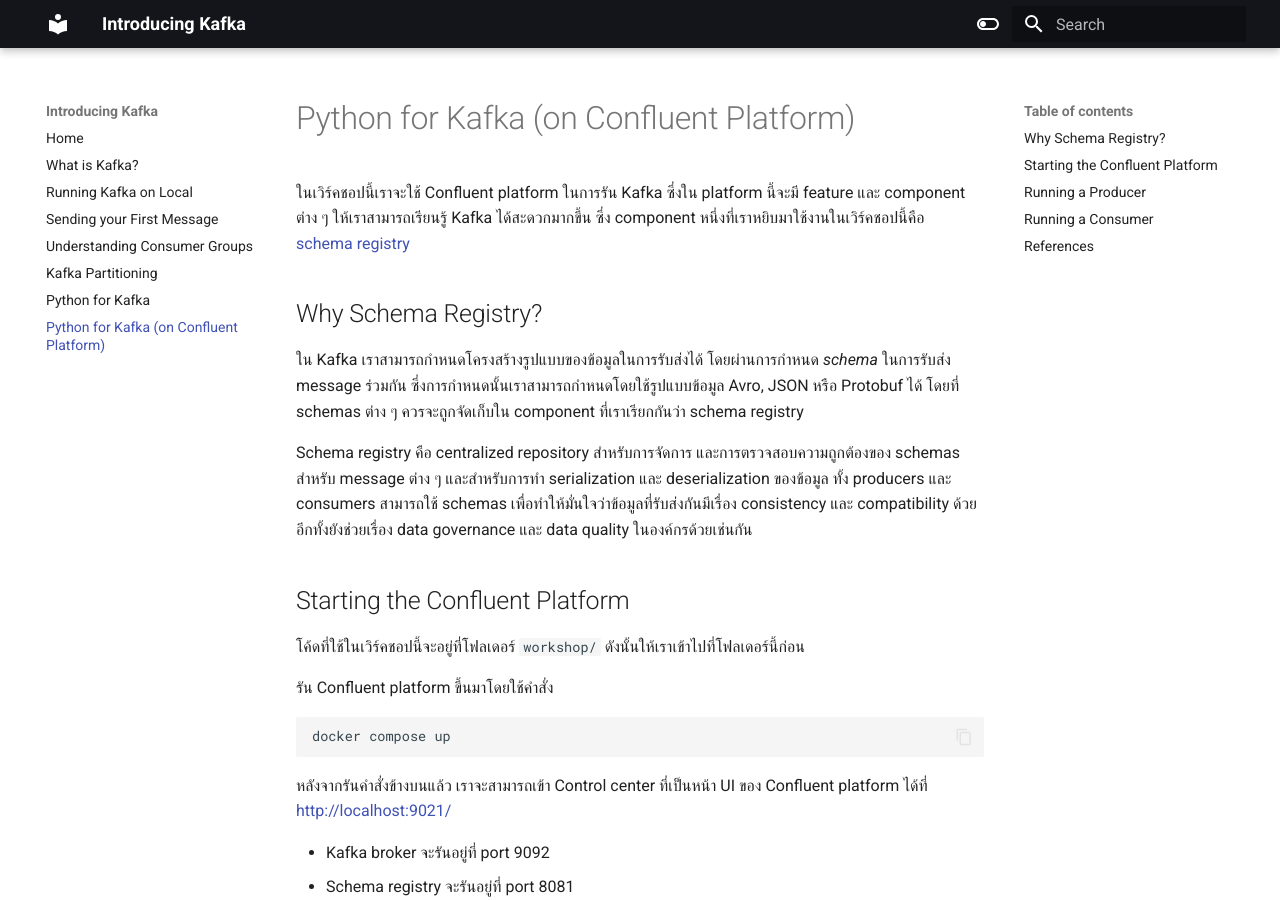
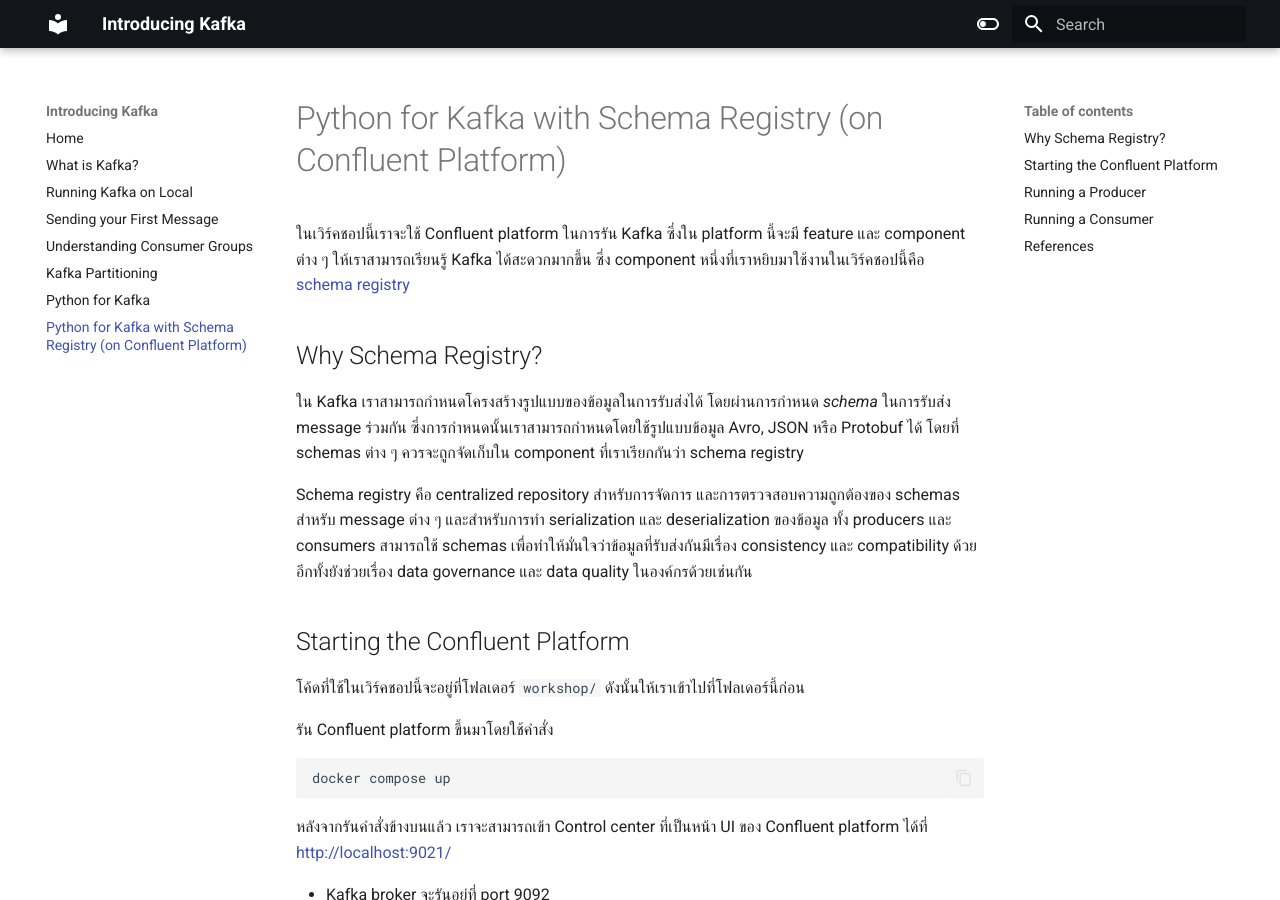
Before and after one commit to zkan/introducing-kafka, an MkDocs documentation site: the page built from docs/python-for-kafka-with-schema-registry-on-confluent-platform.md, in a window 1280 px wide and 900 px high. Built offline with MkDocs 1.6.1 and Material for MkDocs 9.7.7, drawn with Linux system fonts in a browser that asks for light colours.

Commit message:
Rename section

```diff
--- a/docs/python-for-kafka-on-confluent-platform.md
+++ b/docs/python-for-kafka-with-schema-registry-on-confluent-platform.md
@@ -1,4 +1,4 @@
-# Python for Kafka (on Confluent Platform)
+# Python for Kafka with Schema Registry (on Confluent Platform)
 
 ในเวิร์คชอปนี้เราจะใช้ Confluent platform ในการรัน Kafka ซึ่งใน platform นี้จะมี feature
 และ component ต่าง ๆ ให้เราสามารถเรียนรู้ Kafka ได้สะดวกมากขึ้น ซึ่ง component
--- a/mkdocs.yml
+++ b/mkdocs.yml
@@ -40,4 +40,4 @@
   - Understanding Consumer Groups: understanding-consumer-groups.md
   - Kafka Partitioning: kafka-partitioning.md
   - Python for Kafka: python-for-kafka.md
-  - Python for Kafka (on Confluent Platform): python-for-kafka-on-confluent-platform.md
+  - Python for Kafka with Schema Registry (on Confluent Platform): python-for-kafka-with-schema-registry-on-confluent-platform.md
```
